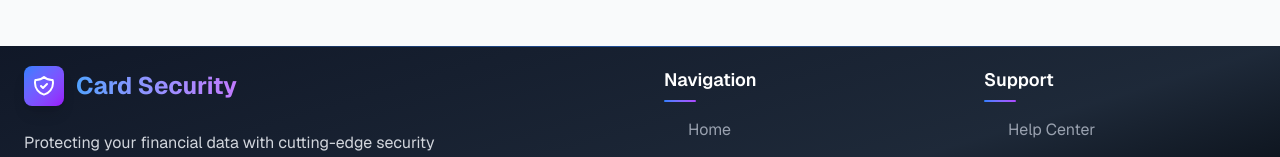
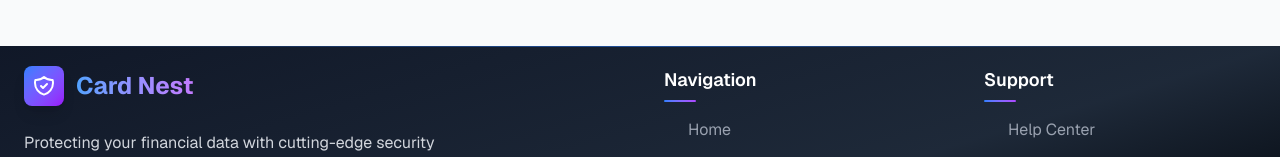
Before and after one commit to itsmehardawood/card_security_web_app, a Next.js app: page / in a window 1280 px wide. Shown: the part 5444-5601 px from the top of the page. Built offline with nearby package versions, Linux system fonts and the light colour scheme.

Commit message:
Deployment 3.2

```diff
--- a/src/app/components/LandingPage.js
+++ b/src/app/components/LandingPage.js
@@ -434,7 +434,7 @@ const LandingPage = () => {
                   </svg>
                 </div>
                 <div className="text-2xl font-bold bg-gradient-to-r from-blue-400 to-purple-400 bg-clip-text text-transparent">
-                  Card Security
+                  Card Nest
                 </div>
               </div>
               <p className="text-gray-300 max-w-md leading-relaxed">
--- a/src/app/signup/page.js
+++ b/src/app/signup/page.js
@@ -662,7 +662,7 @@ export default function SignUpPage() {
       <footer className="fixed bottom-4 left-0 right-0 z-30">
         <div className="text-center">
           <p className="text-xs text-white/80 drop-shadow-lg">
-            © 2025 Card Security. All rights reserved.
+            © 2025 Card Nest. All rights reserved.
           </p>
         </div>
       </footer>
```
